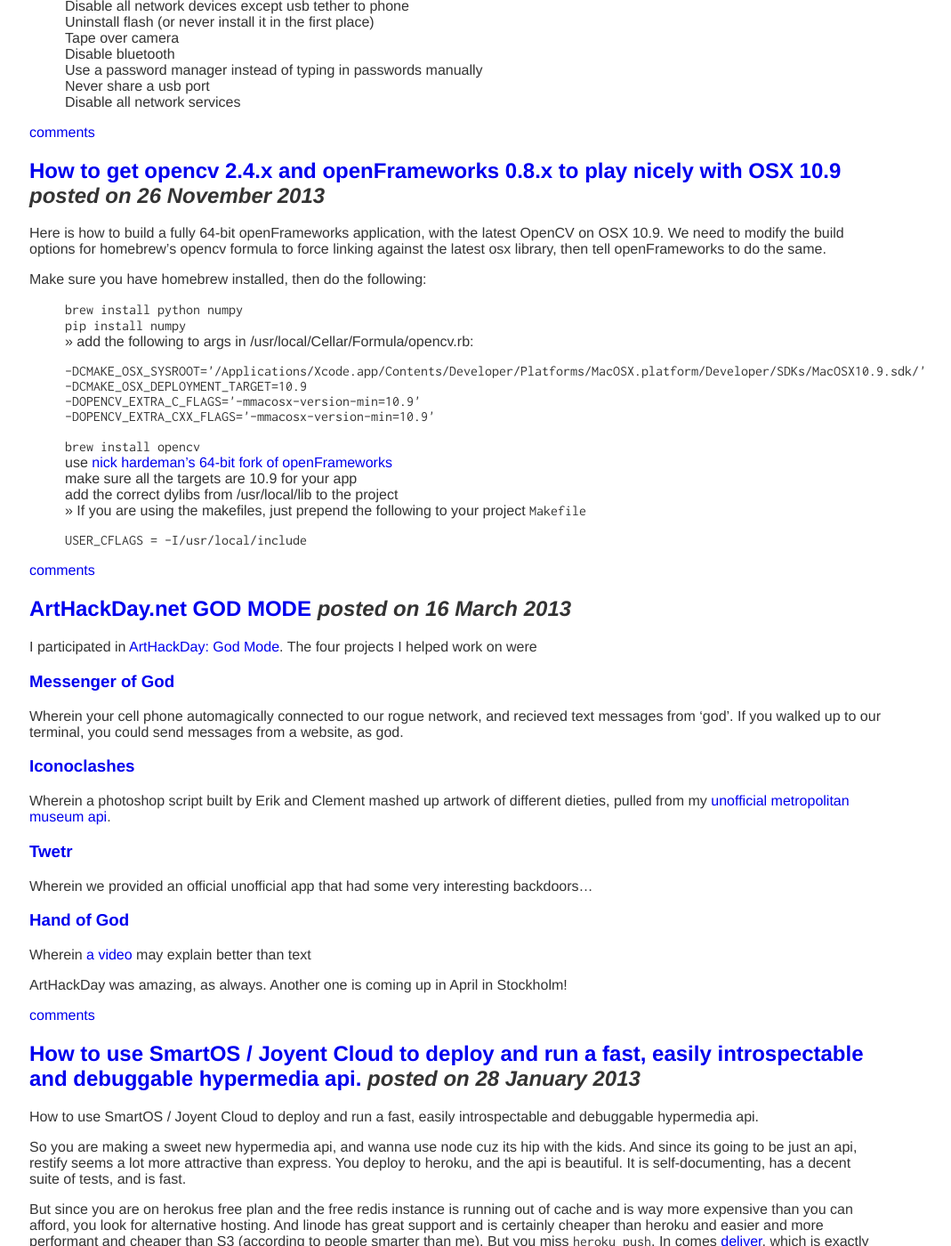
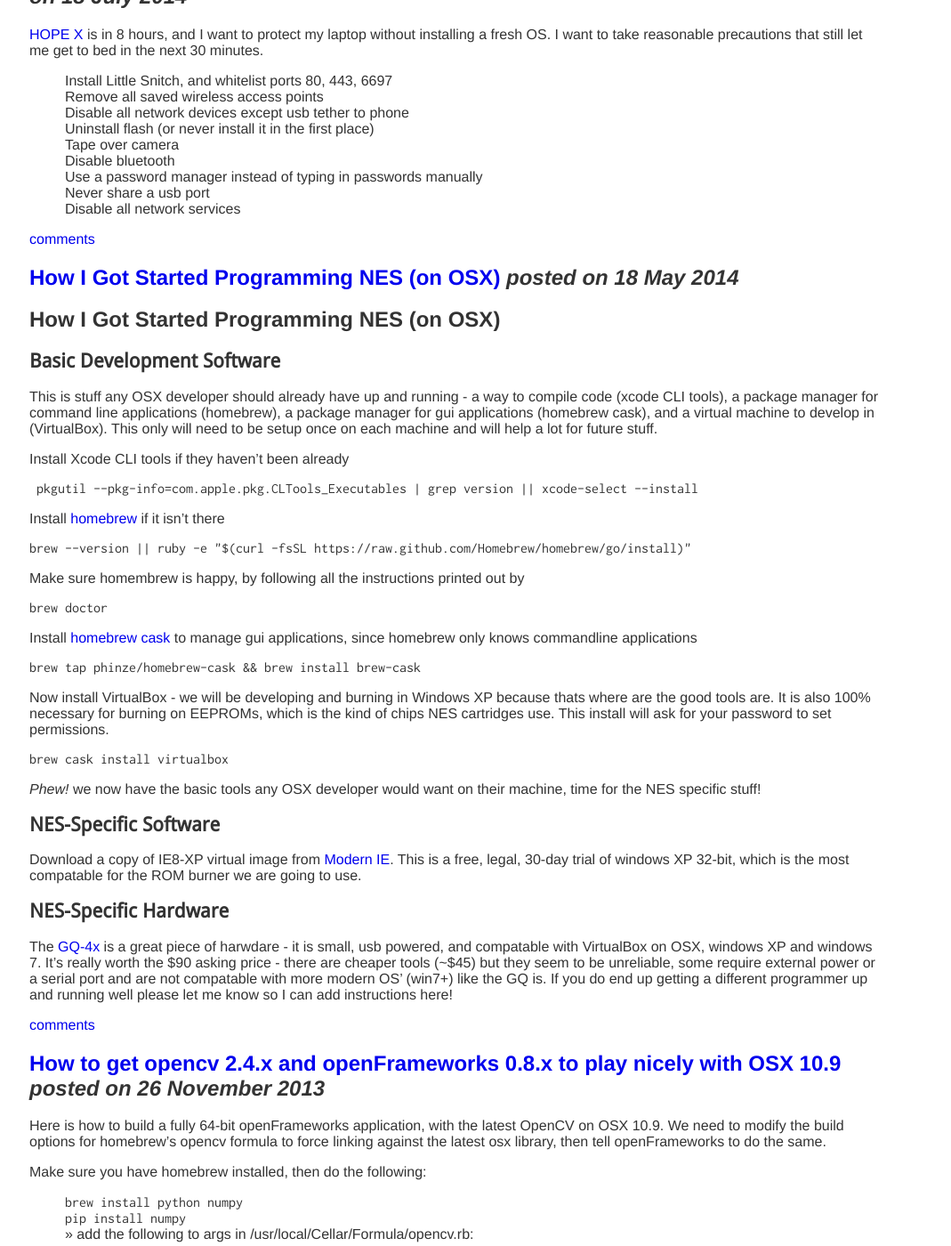
Before and after one commit to jedahan/jedahan.github.com, a Jekyll site: the page built from blog/index.html, in a window 1280 px wide and 1400 px high, scrolled down 499 px. Shown: the whole window at 89% size, without its empty margins (127-1196 px from the left). Built offline with Jekyll 4.4.1, drawn with Linux system fonts in a browser that asks for light colours; Markdown is read by kramdown in place of the engine named in the settings; some of the changed text lies outside the part shown.

Commit message:
add more posts

```diff
--- /dev/null
+++ b/_posts/2014-05-18-how-i-got-started-programming-nes-on-osx.md
@@ -0,0 +1,39 @@
+---
+layout: post
+title: How I Got Started Programming NES (on OSX)
+---
+# How I Got Started Programming NES (on OSX)
+
+## Basic Development Software
+
+   This is stuff any OSX developer should already have up and running - a way to compile code (xcode CLI tools), a package manager for command line applications (homebrew), a package manager for gui applications (homebrew cask), and a virtual machine to develop in (VirtualBox). This only will need to be setup once on each machine and will help a lot for future stuff.
+
+Install Xcode CLI tools if they haven't been already
+
+     pkgutil --pkg-info=com.apple.pkg.CLTools_Executables | grep version || xcode-select --install
+
+Install [homebrew](https://brew.sh) if it isn't there
+
+    brew --version || ruby -e "$(curl -fsSL https://raw.github.com/Homebrew/homebrew/go/install)"
+
+Make sure homembrew is happy, by following all the instructions printed out by
+
+    brew doctor
+
+Install [homebrew cask](https://github.com/phinze/homebrew-cask) to manage gui applications, since homebrew only knows commandline applications
+
+    brew tap phinze/homebrew-cask && brew install brew-cask
+
+Now install VirtualBox - we will be developing and burning in Windows XP because thats where are the good tools are. It is also 100% necessary for burning on EEPROMs, which is the kind of chips NES cartridges use. This install will ask for your password to set permissions.
+
+    brew cask install virtualbox
+
+*Phew!* we now have the basic tools any OSX developer would want on their machine, time for the NES specific stuff!
+
+## NES-Specific Software
+
+Download a copy of IE8-XP virtual image from [Modern IE](http://www.modern.ie/en-us/virtualization-tools/). This is a free, legal, 30-day trial of windows XP 32-bit, which is the most compatable for the ROM burner we are going to use.
+
+## NES-Specific Hardware
+
+The [GQ-4x](http://www.mcumall.com/comersus/store/comersus_viewItem.asp?idProduct=4282) is a great piece of harwdare - it is small, usb powered, and compatable with VirtualBox on OSX, windows XP and windows 7. It's really worth the $90 asking price - there are cheaper tools (~$45) but they seem to be unreliable, some require external power or a serial port and are not compatable with more modern OS' (win7+) like the GQ is. If you do end up getting a different programmer up and running well please let me know so I can add instructions here!
--- a/_posts/2014-08-05-hackerschool-two-weeks-later.md
+++ b/_posts/2014-08-05-hackerschool-two-weeks-later.md
@@ -3,11 +3,17 @@
 title: Hackerschool, 2 weeks later
 ---
 
-What ive worked on so far
+The first two weeks of hackerschool was way better than I expected.
+Some of the highlights include learning how to use the [BeagleBoneBlack PRU][] with Dana, building a [wifi probe request sniffer]() using [libtins][], and finishing the first week of [stanford networking course CS144][].
 
+Inspired by [Ambers post][], I'm going to retackle this NES sniffing project. My plan is as follows:
+
+  * Get the beaglebone PRU to trigger interrupts on the phase2 pin of the nes
+  * Read the LSB of the data line in that interrupt
+  * Write 512 bits to shared memory
+  * Do this a few times
+  * Find longest common substring and try to guess a 'header' to know when we should actually read
+
+Small things that happened in the last week
   * d3.js graph to add nodes and links to visualize a mesh network
-  * Finishing unit 2 of the stanford networking course
-  * Built a wifi probe request sniffer with libtins, need to add some features
-  * learning beaglebone PRU basics to blink an LED with Dana
-    * which will eventually help me sniff an NES to identify cartridges
-    Inspired by [Ambers post](http://subsymbol.org/journal/hacker-school-monday-august-4th-2014.html), I will revisit this asap. Time to figure out if there is a magic header I can look for when starting the NES, and if I can checksum the LSB of the data line to consistently identify cartridges.
+  * getting [cjdns][] up and running on OSX & a beaglebone with the help of [PSST!][] and [GRRR!][]
```
